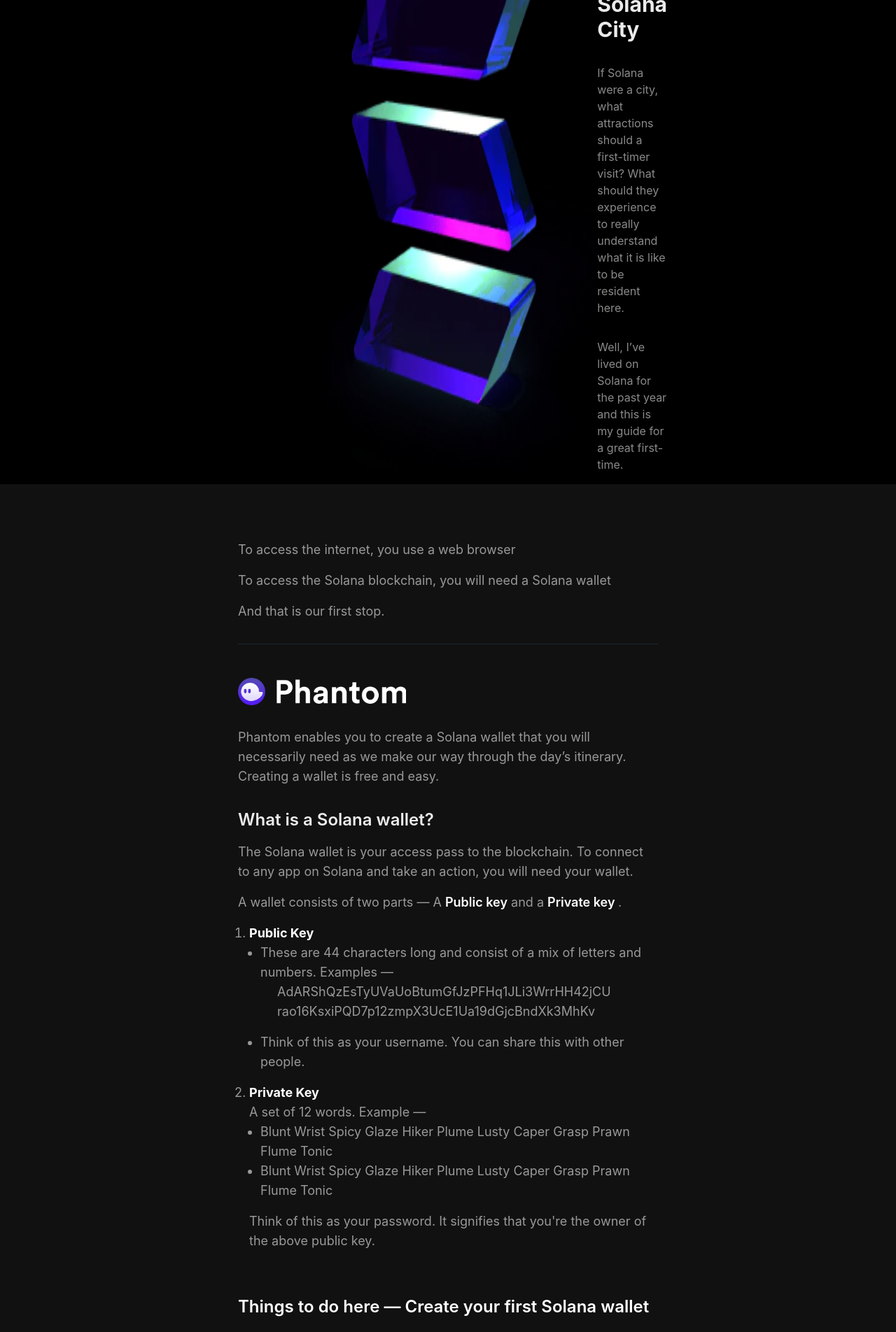
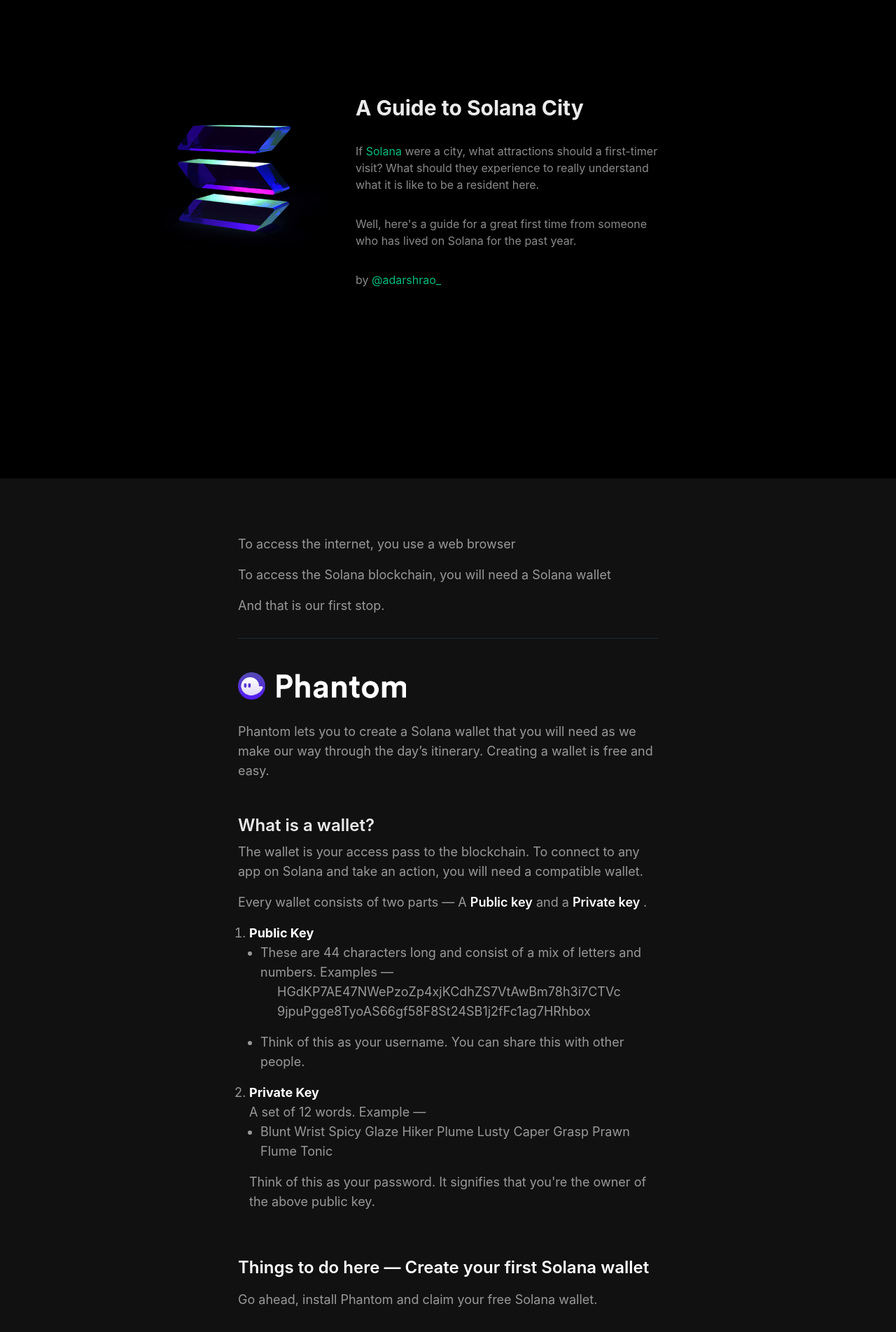
Before and after one commit to adarshrao/SolanaTourism, a Vue app: page / in a window 1280 px wide. Shown: the part 120-2024 px from the top of the page at 70% size. Built offline with nearby package versions, Linux system fonts and the light colour scheme; a web font is replaced by a local one; what @solana/wallet-adapter-wallets would draw is missing.

Commit message:
seems good to go sir!

```diff
--- a/index.html
+++ b/index.html
@@ -2,8 +2,10 @@
 <html lang="en">
   <head>
     <meta charset="UTF-8">
-    <!-- <link rel="icon" href="/favicon.ico"> -->
-    <meta name="viewport" content="width=device-width, initial-scale=1.0">
+    <link rel="icon" href="/favicon.ico">
+    <!-- <meta name="viewport" content="width=device-width, initial-scale=1.0"> -->
+    <meta name="viewport" content="width=device-width, initial-scale=1, minimum-scale=1">
+
     <link rel="preconnect" href="https://rsms.me/">
     <link rel="stylesheet" href="https://rsms.me/inter/inter.css">
     <title>Guide to Solana City</title>
--- a/src/components/Introduction.vue
+++ b/src/components/Introduction.vue
@@ -1,34 +1,44 @@
 <template>
-  <div>
-    <div class="text-[#ebebeb] text-md bg-black grid grid-cols-3">
-
-
-      <div class="flex flex-row space-center col-start-2">
+  <div class="break-words">
+    <div
+      class="
+        text-[#ebebeb] text-md
+        bg-black
+        grid
+        grid-cols-[1fr_minmax(240px,300px)_1fr]
+        pt-12
+        sm:grid-cols-[1fr_800px_1fr]
+        sm:pt-64
+        sm:py-48
+        sm:pr-32
+      "
+    >
+      <div class="flex flex-col pb-16 sm:flex-row sm:space-center col-start-2">
         <img
-                class="my-4 pl-4"
+          class=" scale-75 w-100% sm:h-[250px]"
           src="../assets/SolanaLogo.png"
           alt="Untitled"
         />
 
         <div class="">
-
           <div class="text-3xl font-bold mb-4">A Guide to Solana City</div>
 
           <p class="max-w-md pt-4 text-[#8a8a8a]">
-        If Solana were a city, what attractions should a first-timer visit? What
-        should they experience to really understand what it is like to be
-        resident here.
+            If <a href="https://solana.com">Solana</a> were a city, what
+            attractions should a first-timer visit? What should they experience
+            to really understand what it is like to be a resident here.
           </p>
           <p class="my-4 pt-4 max-w-md text-[#8a8a8a]">
-        Well, I’ve lived on Solana for the past year and this is my guide for a
-        great first-time.
+            Well, here's a guide for a great first time from someone who has
+            lived on Solana for the past year.
           </p>
 
+          <p class="my-4 pt-4 max-w-md text-[#8a8a8a]">
+            by <a clas="!text-[#8a8a8a]" target="_blank" href="https://twitter.com/adarshrao_">@adarshrao_</a>
+
+          </p>
         </div>
-
-
       </div>
-
     </div>
 
 
@@ -36,17 +46,17 @@
       id="phantom"
       class="
         grid
-        grid-cols-[1fr_380px_1fr]
+        grid-cols-[1fr_minmax(260px,380px)_1fr]
         px-8
         pt-4
-        sm:grid-cols-[1fr_600px_1fr]
-        sm:pt-16 sm:px-16 text-lg
+        sm:grid-cols-[1fr_600px_1fr] sm:pt-16 sm:px-16
+        text-lg
         lg:grid-cols-[1fr_minmax(600px,1fr)_1fr]
         bg-[#111111]
         text-[#999999]
       "
     >
-      <div class="col-start-2 w-full">
+      <div class="col-start-2">
         <p class="mt-8">To access the internet, you use a web browser</p>
         <p class="mt-2">
           To access the Solana blockchain, you will need a Solana wallet
@@ -58,25 +68,25 @@
         <!-- <div class="text-3xl font-bold pt-12">1 — Phantom</div> -->
         <p>
           <img
-            class="w-2/5 my-4 pt-8 pb-4"
+            class=" w-3/4 sm:w-2/5 my-4 pt-8 pb-4"
             src="../assets/phantom2.png"
             alt="Untitled"
           />
         </p>
         <p>
-          Phantom enables you to create a Solana wallet that you will
-          necessarily need as we make our way through the day’s itinerary.
-          Creating a wallet is free and easy.
+          Phantom lets you to create a Solana wallet that you will need as we
+          make our way through the day’s itinerary. Creating a wallet is free
+          and easy.
         </p>
-        <div class="text-2xl font-semibold mt-8 text-[#ebebeb]">
-          What is a Solana wallet?
+        <div class="text-2xl font-semibold mt-12 text-[#ebebeb]">
+          What is a wallet?
         </div>
-        <p class="mt-4">
-          The Solana wallet is your access pass to the blockchain. To connect to
-          any app on Solana and take an action, you will need your wallet.
+        <p class="!mt-2">
+          The wallet is your access pass to the blockchain. To connect to
+          any app on Solana and take an action, you will need a compatible wallet.
         </p>
         <p>
-          A wallet consists of two parts — A
+          Every wallet consists of two parts — A
           <span class="text-white font-semibold">Public key</span> and a
           <span class="text-white font-semibold">Private key </span>.
         </p>
@@ -89,10 +99,10 @@
                 numbers. Examples —
                 <ul class="list-disc mb-4">
                   <li class="list-none ml-6">
-                    AdARShQzEsTyUVaUoBtumGfJzPFHq1JLi3WrrHH42jCU
+                    HGdKP7AE47NWePzoZp4xjKCdhZS7VtAwBm78h3i7CTVc
                   </li>
                   <li class="list-none ml-6">
-                    rao16KsxiPQD7p12zmpX3UcE1Ua19dGjcBndXk3MhKv
+                    9jpuPgge8TyoAS66gf58F8St24SB1j2fFc1ag7HRhbox
                   </li>
                 </ul>
               </li>
@@ -112,10 +122,6 @@
                     Blunt Wrist Spicy Glaze Hiker Plume Lusty Caper Grasp Prawn
                     Flume Tonic
                   </li>
-                  <li class="list-disc ml-4">
-                    Blunt Wrist Spicy Glaze Hiker Plume Lusty Caper Grasp Prawn
-                    Flume Tonic
-                  </li>
                 </ul>
               </li>
               <li class="my-4">
@@ -128,10 +134,7 @@
         <div class="text-2xl mt-16 text-white font-semibold">
           Things to do here — Create your first Solana wallet
         </div>
-        <p>
-          Go ahead, install Phantom and claim your free Solana wallet. You will
-          need it to continue on this tour.
-        </p>
+        <p>Go ahead, install Phantom and claim your free Solana wallet.</p>
         <p class="text-xl mt-2 pt-4 font-bold text-white">Steps</p>
         <ul class="list-decimal ml-4">
           <li>
@@ -151,8 +154,9 @@
         <div class="grid grid-cols-2">
           <div class="div">
             <p>
-              At the end you should have a chrome extension installed clicking
-              which should show up this.
+              At the end you should have a
+              <span class="text-white">browser extension</span> installed upon
+              clicking which the following would show.
             </p>
 
             <p class="my-8">
@@ -160,14 +164,14 @@
               <a href="https://www.youtube.com/watch?v=yqW4X0wQ9DA"
                 >here’s a link</a
               >
-              to a step-by-step Youtube video to help you with it.
+              to a step-by-step Youtube video to help you through it.
             </p>
 
-            <p>
+            <!-- <p>
               As you make your way through the rest of this guide, you will need
               to repeatedly using phantom so it’s worth the time to familiarize
               yourself with it.
-            </p>
+            </p> -->
 
             <p>
               <strong class="text-red-500"
@@ -197,7 +201,9 @@
           accessed with a Solana Wallet
         </p>
 
-        <p class="">Select your wallet below and click Connect to enter Solana City.</p>
+        <p class="">
+          Select your wallet below and click Connect to enter Solana City.
+        </p>
 
         <!-- <div
           @click="boop"
@@ -221,7 +227,6 @@
         <div class="my-8 pb-16" @click="boop">
           <wallet-multi-button></wallet-multi-button>
         </div>
-
       </div>
     </div>
 
@@ -236,7 +241,13 @@
       <div
         id="fundSol"
         class="
-          grid grid-cols-3
+          grid
+          grid-cols-[1fr_minmax(260px,380px)_1fr]
+          px-8
+          pt-4
+          sm:grid-cols-[1fr_600px_1fr] sm:pt-16 sm:px-16
+          text-lg
+          lg:grid-cols-[1fr_minmax(600px,1fr)_1fr]
           pt-16
           bg-gradient-to-b
           from-[#5340C1]
@@ -252,9 +263,10 @@
 
           <p class="mb-4">
             You’ve just gotten a taste for how you can access any decentralised
-            app across the Solana ecosystem. No need to create and remember any
-            usernames or passwords. Just have to press ‘Connect’ on a browser
-            with Phantom installed.
+            app across the Solana ecosystem. No need to create and remember
+            usernames or passwords. Just press
+            <span class="font-bold text-white">Connect</span> on a browser with
+            Phantom wallet installed.
           </p>
 
           <p class="mb-4">Refreshing, isn’t it?</p>
@@ -278,12 +290,6 @@
                 Taking an action on Solana usually costs 0.00005 Sol =
                 $0.0001075
               </p>
-
-              <p class="mb-4">
-                So you will need a minimum of $0.0001075 for todays trip but to
-                get the most out of today’s tour, I recommend having 0.05 SOL ~=
-                $1
-              </p>
             </div>
 
             <div>
@@ -297,12 +303,20 @@
 
           <div class="border-b border-slate-500 mb-12 mt-8"></div>
 
+          <p class="mb-4">
+            To get the most out of today’s tour, I recommend having 0.05 SOL ~=
+            $1
+          </p>
+
           <div class="text-2xl font-bold mt-8 mb-4">
             How to get your first 0.05 Sol
           </div>
 
           <p>
-            Converting a real life $ to SOL is unfortunately still a challenge. I wish I could tell you that you could swipe a credit card you're in and get a wallet that's funded with money. You can, but nothing I would recommend to a newcomer.
+            Converting a real life $ to SOL is unfortunately still a challenge.
+            I wish I could tell you that you could swipe a credit card you're in
+            and get a wallet that's funded with money. You can, but nothing I
+            would recommend to a newcomer.
           </p>
 
           <p>
@@ -313,9 +327,12 @@
           </p>
 
           <p>
-            Don't have such a friend? Let me be your friend :) Tweet/DM me at @adarshrao_ with your wallet address and if your Twitter seems like it belongs to a real human, I'll be happy to send SOL to get you started. Offer only valid for the first 20 people that hit me up!
+            Don't know anybody like that? Let me be your friend :) Tweet/DM me
+            at @adarshrao_ with your wallet address and if your Twitter seems
+            like it belongs to a real human, I'll be happy to send SOL to get
+            you started. Offer only valid for the first 20 people that hit me
+            up!
           </p>
-
 
           <div class="text-xl font-semibold mt-8">Don't mind spending $?</div>
 
@@ -337,28 +354,27 @@
         </li>
       </ul> -->
           <p class="mb-16">
-            If the above option doesn't work for you, you have a couple of other options.
-
-
+            If the above option doesn't work for you, you have a couple of other
+            options.
           </p>
 
           <p>
-
-            Purchase through Phantom (mininum $50). <a href="https://help.phantom.app/hc/en-us/articles/4406543783571-Where-can-I-buy-Solana-SOL-#:~:text=Firstly%20you%20must%20open%20up,Coinbase%20Pay%20or%20MoonPay%20option.">Here's a link to a guide.</a>
-
+            Purchase through Phantom (mininum $50).
+            <a
+              href="https://help.phantom.app/hc/en-us/articles/4406543783571-Where-can-I-buy-Solana-SOL-#:~:text=Firstly%20you%20must%20open%20up,Coinbase%20Pay%20or%20MoonPay%20option."
+              >Here's a link to a guide.</a
+            >
           </p>
 
           <p>
-
-            Create an account on an exchange like Coinbase, Kraken and Binance, purchase SOL with a credit card there and send it from there to your wallet. <a href="https://medium.com/@defidecrypted/how-to-transfer-funds-to-solana-for-the-first-time-86ec5717630b">Guide to buying from Coinbase</a>
-
+            Create an account on an exchange like Coinbase, Kraken and Binance,
+            purchase SOL with a credit card there and send it from there to your
+            wallet.
+            <a
+              href="https://medium.com/@defidecrypted/how-to-transfer-funds-to-solana-for-the-first-time-86ec5717630b"
+              >Guide to buying from Coinbase</a
+            >
           </p>
-
-
-
-
-
-
 
           <p class="italic text-white/[.5]">
             Funding the wallet is not strictly necessary. You can still look
@@ -371,7 +387,8 @@
           <div class="border-b border-slate-500 mb-8 mt-8"></div>
 
           <p>
-            Once you've funded your wallet (or chosen not to), click below to move on.
+            Once you've funded your wallet (or chosen not to), click below to
+            move on.
           </p>
 
           <div
@@ -398,12 +415,21 @@
         id="magicEden"
         v-if="showMagicEden"
         ref="eden"
-        class="grid grid-cols-3 bg-[#111111] text-[#999999] text-md"
+        class="
+          grid
+          grid-cols-[1fr_minmax(260px,380px)_1fr]
+          px-8
+          pt-4
+          sm:grid-cols-[1fr_600px_1fr] sm:pt-16 sm:px-16
+          text-lg
+          lg:grid-cols-[1fr_minmax(600px,1fr)_1fr]
+          bg-[#111111]
+          text-[#999999] text-md
+        "
       >
         <div class="col-start-2">
           <p class="pb-4 pt-12">
-            With some SOL in our wallet, let’s go see what you can do with it on
-            Solana.
+            With some SOL in our wallet, let’s go see what you can do on Solana.
           </p>
 
           <div class="border-b border-gray-800 mb-4 mt-4"></div>
@@ -511,25 +537,19 @@
         </div>
       </div>
 
-      <!-- <div
-      id="phantom"
-      class="grid grid-cols-3 bg-gradient-to-b from-[#E42575] to-[#E42575] text-white text-md"
-    >
-
-      <div class="col-start-2">
-      </div>
-    </div> -->
-
       <div
         id="jupiter"
         v-if="showJupiter"
         ref="jupiter"
         class="
-          grid grid-cols-3
-          pt-8
-          bg-[#6B0F1A] bg-gradient-to-b
-          from-[#E42575]
-          to-[]
+          grid
+          grid-cols-[1fr_minmax(260px,380px)_1fr]
+          px-8
+          pt-4
+          sm:grid-cols-[1fr_600px_1fr] sm:pt-16 sm:px-16
+          text-lg
+          lg:grid-cols-[1fr_minmax(600px,1fr)_1fr]
+          bg-[#6B0F1A]
           text-[#BCBCBC] text-md
         "
       >
@@ -658,7 +678,18 @@
         id="safety"
         v-if="showMarinade"
         ref="marinade"
-        class="grid grid-cols-3 pt-16 bg-black text-[#8a8a8a] text-md"
+        class="
+          grid
+          grid-cols-[1fr_minmax(260px,380px)_1fr]
+          px-8
+          pt-4
+          sm:grid-cols-[1fr_600px_1fr] sm:pt-16 sm:px-16
+          text-lg
+          lg:grid-cols-[1fr_minmax(600px,1fr)_1fr]
+          pt-16
+          bg-black
+          text-[#8a8a8a] text-md
+        "
       >
         <div class="col-start-2">
           <div
@@ -693,7 +724,7 @@
             please educate yourself on how to stay safe.
           </p>
           <p class="text-[#ebebeb]">
-            It <strong>is</strong> possible to stay safe, it just takes effort.
+            It <strong>is</strong> possible to stay safe here, it just takes vigilance.
           </p>
 
           <p class="py-8">
@@ -705,7 +736,17 @@
       <div
         id="marinade"
         v-if="showMarinade"
-        class="grid grid-cols-3 pt-16 bg-[#E9FAF5] text-[#333333] text-md"
+        class="
+          grid
+          grid-cols-[1fr_minmax(260px,380px)_1fr]
+          px-8
+          pt-4
+          sm:grid-cols-[1fr_600px_1fr] sm:pt-16 sm:px-16
+          text-lg
+          lg:grid-cols-[1fr_minmax(600px,1fr)_1fr]
+          bg-[#E9FAF5]
+          text-[#333333] text-md
+        "
       >
         <div class="col-start-2">
           <p class="pb-4">
@@ -835,7 +876,17 @@
         id="Solend"
         v-if="showSolend"
         ref="solend"
-        class="grid grid-cols-3 pt-16 bg-[#111111] text-[#8a8a8a] text-md"
+        class="
+          grid
+          grid-cols-[1fr_minmax(260px,380px)_1fr]
+          px-8
+          pt-4
+          sm:grid-cols-[1fr_600px_1fr] sm:pt-16 sm:px-16
+          text-lg
+          lg:grid-cols-[1fr_minmax(600px,1fr)_1fr]
+          bg-[#111111]
+          text-[#8a8a8a] text-md
+        "
       >
         <div class="col-start-2">
           <p>Next up, a bank.</p>
@@ -936,7 +987,17 @@
         id="frakt"
         ref="frakt"
         v-if="showFrakt"
-        class="grid grid-cols-3 pt-16 bg-[#E9FAF5] text-[#33333] text-md"
+        class="
+          grid
+          grid-cols-[1fr_minmax(260px,380px)_1fr]
+          px-8
+          pt-4
+          sm:grid-cols-[1fr_600px_1fr] sm:pt-16 sm:px-16
+          text-lg
+          lg:grid-cols-[1fr_minmax(600px,1fr)_1fr]
+          bg-[#E9FAF5]
+          text-[#33333] text-md
+        "
       >
         <!-- bg-gradient-to-b from-[#FD5C28] to-[#F0CB35] -->
 
@@ -1047,7 +1108,17 @@
         id="degencoinflip"
         ref="degen"
         v-if="showDegen"
-        class="grid grid-cols-3 pt-16 bg-[#111111] text-[#8a8a8a] text-md"
+        class="
+          grid
+          grid-cols-[1fr_minmax(260px,380px)_1fr]
+          px-8
+          pt-4
+          sm:grid-cols-[1fr_600px_1fr] sm:pt-16 sm:px-16
+          text-lg
+          lg:grid-cols-[1fr_minmax(600px,1fr)_1fr]
+          bg-[#111111]
+          text-[#8a8a8a] text-md
+        "
       >
         <div class="col-start-2">
           <p>
@@ -1095,7 +1166,18 @@
       <div
         id="ending"
         v-if="showDegen"
-        class="grid grid-cols-3 pt-16 bg-black text-white text-md pb-48"
+        class="
+          grid
+          grid-cols-[1fr_minmax(260px,380px)_1fr]
+          px-8
+          pt-4
+          sm:grid-cols-[1fr_600px_1fr] sm:pt-16 sm:px-16
+          text-lg
+          lg:grid-cols-[1fr_minmax(600px,1fr)_1fr]
+          bg-black
+          text-white text-md
+          pb-48
+        "
       >
         <div class="col-start-2">
           <p>And with that we’ve come to the end of the tour.</p>
@@ -1104,8 +1186,8 @@
             first day in Solana city.
           </p>
           <p>
-            If you enjoyed being shown around, I would appreciate a Twitter
-            shout-out at @SolanaTourism
+            If you enjoyed being shown around, I would appreciate a
+            shout-out at <a href="https://twitter.com/adarshrao_">@adarshrao_</a>
           </p>
           <!-- <p class="underline text-blue-500">Click here to Tweet</p> -->
 
@@ -1136,38 +1218,40 @@
 </template>
 
 <script>
-import 'solana-wallets-vue/styles.css'
+import "solana-wallets-vue/styles.css";
 
-import { PhantomWalletAdapter, SolflareWalletAdapter } from '@solana/wallet-adapter-wallets'
-import { initWallet, useWallet } from 'solana-wallets-vue'
-import { WalletMultiButton } from 'solana-wallets-vue'
+import {
+  PhantomWalletAdapter,
+  SolflareWalletAdapter,
+} from "@solana/wallet-adapter-wallets";
+import { initWallet, useWallet } from "solana-wallets-vue";
+import { WalletMultiButton } from "solana-wallets-vue";
 
-const wallets = [
-    new PhantomWalletAdapter()
-]
+const wallets = [new PhantomWalletAdapter()];
 
-initWallet({ wallets, autoConnect: false })
+initWallet({ wallets, autoConnect: false });
 
-const data = useWallet()
+const data = useWallet();
 
-const { connected } = useWallet()
+const { connected } = useWallet();
 
 export default {
   name: "App",
   data() {
     return {
-      showRemainingContent: connected,
+      // showRemainingContent: connected,
+      showRemainingContent: true,
       showMagicEden: true,
       showJupiter: true,
       showMarinade: true,
       showSolend: true,
       showFrakt: true,
       showDegen: true,
-      connected
+      connected,
     };
   },
   components: {
-    WalletMultiButton
+    WalletMultiButton,
   },
   computed: {},
   methods: {
```
Also changed, not shown: src/assets/logo.svg (deleted), 1 other file (tests, documents, lock files or other folders). Lines whose indentation alone changed are shown as unchanged.
